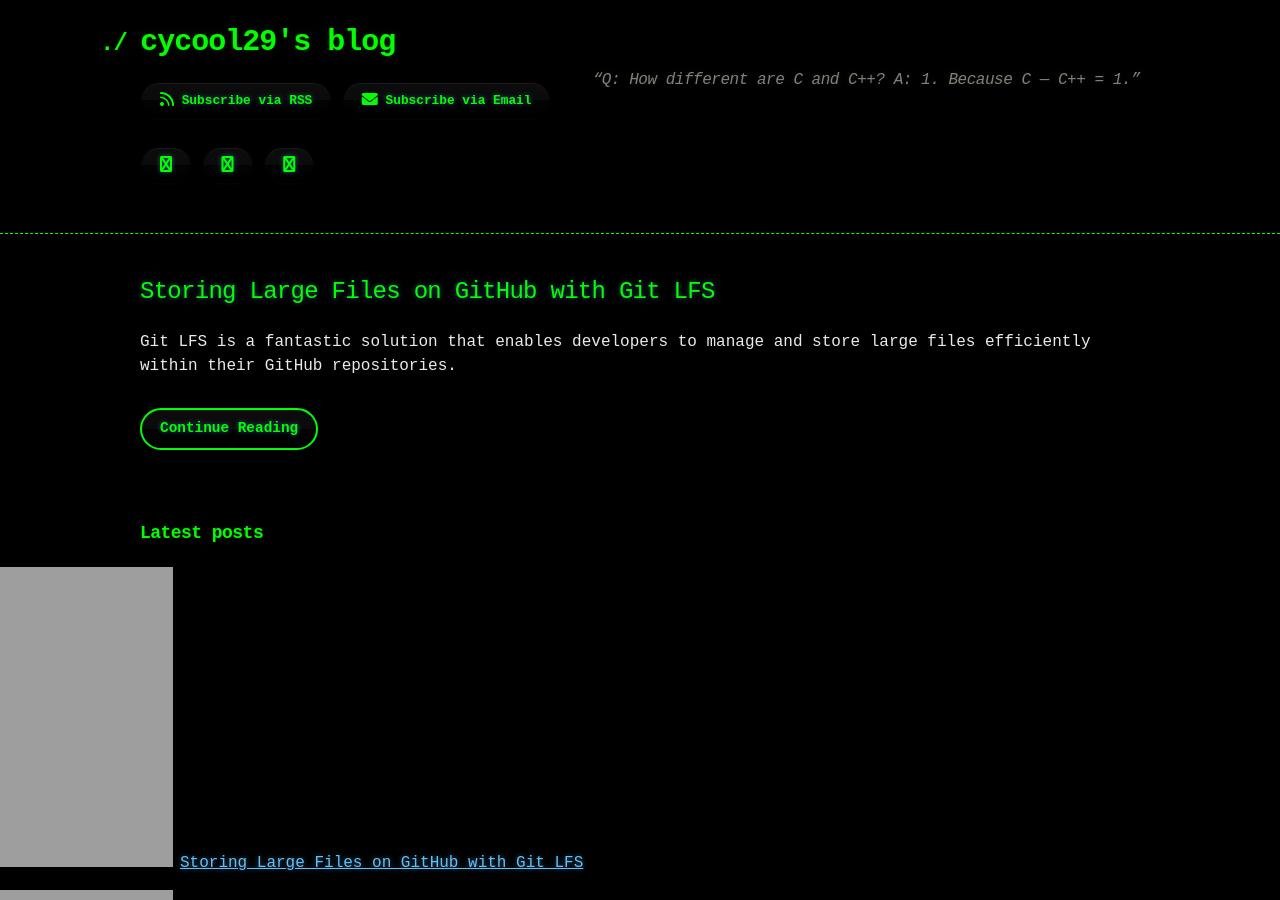
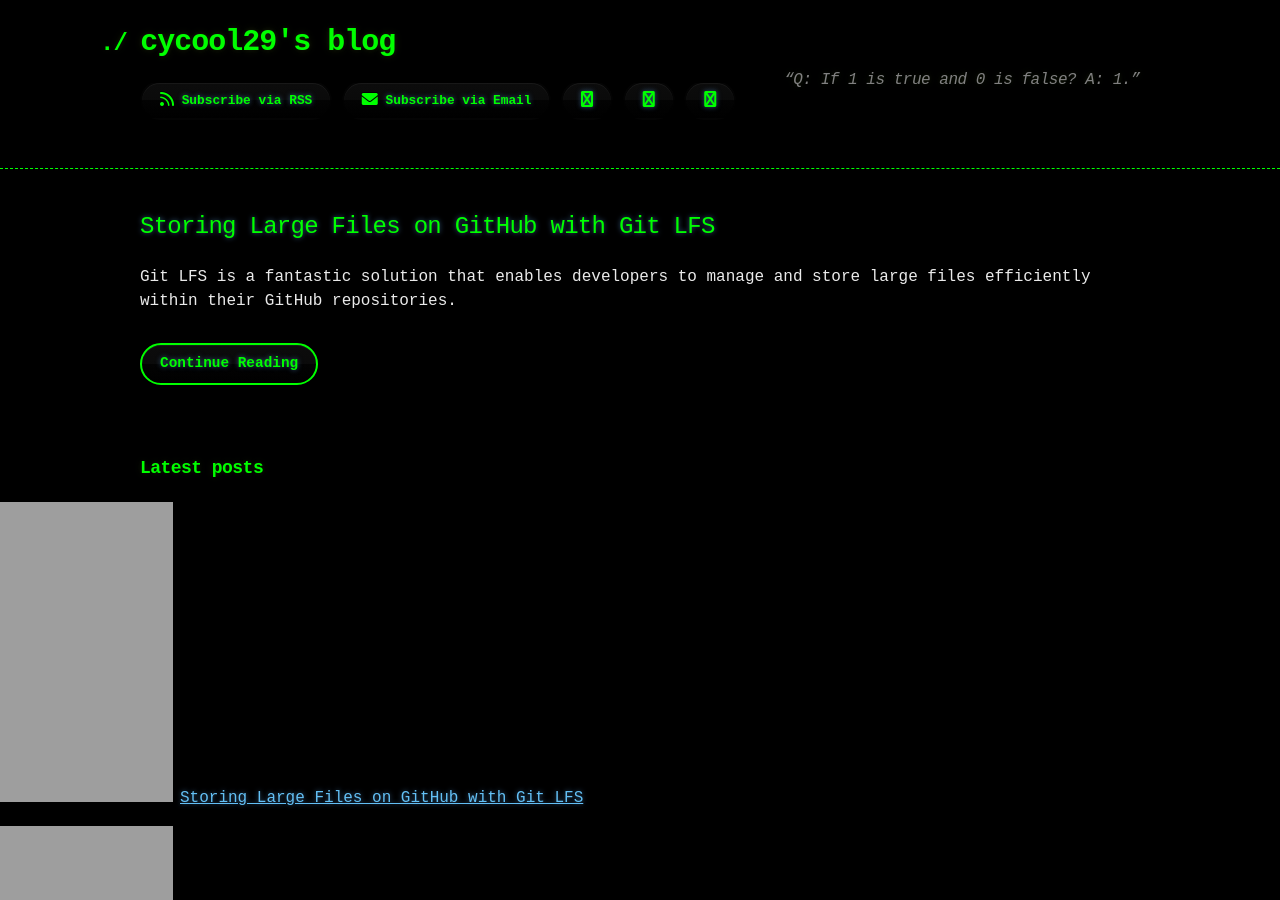
Before and after one commit to cycool29/cycool29.github.io, a Jekyll site: the page built from index.md, in a window 1280 px wide and 900 px high. Built offline with Jekyll 4.4.1, drawn with Linux system fonts in a browser that asks for light colours; a style sheet for code colours, icons or effects is not loaded.

Commit message:
Update quotes

```diff
--- a/_config.yml
+++ b/_config.yml
@@ -1,5 +1,5 @@
 title: cycool29's blog
-description: "“Q: How different are C and C++? A: 1. Because C — C++ = 1.” "
+description: "“Q: If 1 is true and 0 is false? A: 1.” "
 bio: A high school student. Intermediate in Python, Git, Bash. Learning JavaScript. He/Him. "
 author: cycool29
 url: https://cycool29.github.io
```
